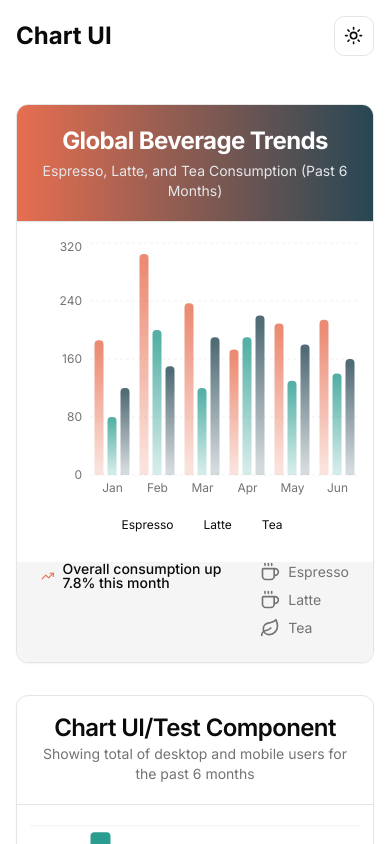
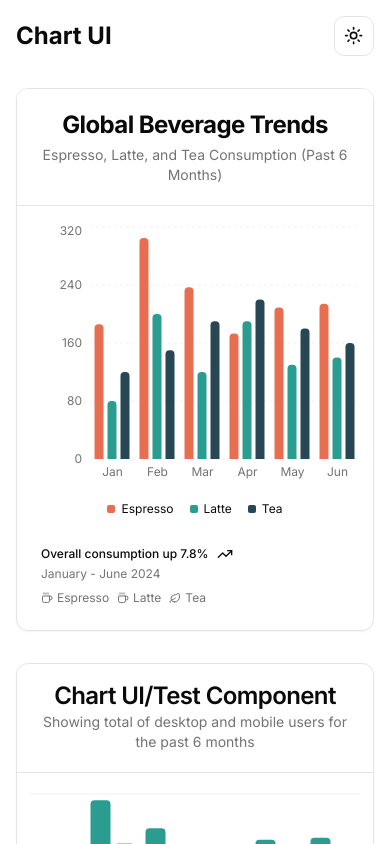
Before and after one commit to DrakeAlia/ui-chart, a Next.js app: page / in a window 390 px wide. Shown: the top 844 px of the page. Built offline with nearby package versions, Linux system fonts and the light colour scheme.

Commit message:
created and update coffee chart component

```diff
--- a/src/app/layout.tsx
+++ b/src/app/layout.tsx
@@ -7,8 +7,8 @@ import "@/styles/globals.css";
 const inter = Inter({ subsets: ["latin"] });
 
 export const metadata: Metadata = {
-  title: "Create Next App",
-  description: "Generated by create next app",
+  title: "Coffee Chart",
+  description: "Coffee chart showing the number of cups consumed each month",
 };
 
 export default function RootLayout({
--- a/src/app/page.tsx
+++ b/src/app/page.tsx
@@ -1,11 +1,11 @@
+import { CoffeeChart } from "@/components/CoffeeChart";
 import { Charts } from "@/components/Charts";
-import { CoffeeChart } from "@/components/CoffeeChart";
 import { ChartArea } from "@/components/ChartArea";
 import { PieChartWheel } from "@/components/PieChartWheel";
 
 export default function Home() {
   return (
-    <div className="space-y-8 ">
+    <div className="space-y-8">
       <div className="mb-8">
         <CoffeeChart />
       </div>
--- a/src/components/Charts.tsx
+++ b/src/components/Charts.tsx
@@ -1,7 +1,6 @@
 "use client";
 
 import { Bar, BarChart, CartesianGrid, LineChart, XAxis } from "recharts";
-import { useTheme } from "next-themes";
 
 import {
   Card,
--- a/src/components/CoffeeChart.tsx
+++ b/src/components/CoffeeChart.tsx
@@ -10,8 +10,6 @@ import {
   ResponsiveContainer,
   Tooltip,
 } from "recharts";
-import { useTheme } from "next-themes";
-import { motion } from "framer-motion";
 
 import {
   Card,
@@ -30,35 +28,34 @@ import {
 } from "@/components/ui/chart";
 
 import { TrendingUp, Coffee, Leaf } from "lucide-react";
+import { motion, AnimatePresence } from "framer-motion";
 
 const chartData = [
-  { month: "January", espresso: 186, latte: 80, tea: 120 },
-  { month: "February", espresso: 305, latte: 200, tea: 150 },
-  { month: "March", espresso: 237, latte: 120, tea: 190 },
-  { month: "April", espresso: 173, latte: 190, tea: 220 },
-  { month: "May", espresso: 209, latte: 130, tea: 180 },
-  { month: "June", espresso: 214, latte: 140, tea: 160 },
+  { month: "January", Espresso: 186, Latte: 80, Tea: 120 },
+  { month: "February", Espresso: 305, Latte: 200, Tea: 150 },
+  { month: "March", Espresso: 237, Latte: 120, Tea: 190 },
+  { month: "April", Espresso: 173, Latte: 190, Tea: 220 },
+  { month: "May", Espresso: 209, Latte: 130, Tea: 180 },
+  { month: "June", Espresso: 214, Latte: 140, Tea: 160 },
 ];
 
 const chartConfig = {
-  espresso: {
+  Espresso: {
     label: "Espresso",
     color: "hsl(var(--chart-1))",
   },
-  latte: {
+  Latte: {
     label: "Latte",
     color: "hsl(var(--chart-2))",
   },
-  tea: {
+  Tea: {
     label: "Tea",
     color: "hsl(var(--chart-3))",
   },
 } satisfies ChartConfig;
 
 export function CoffeeChart() {
-  const { theme } = useTheme();
   const [hoveredBar, setHoveredBar] = useState<string | null>(null);
-
   const CustomTooltip: React.FC<{
     active?: boolean;
     payload?: Array<{
@@ -66,6 +63,7 @@ export function CoffeeChart() {
       value: number;
       color: string;
     }>;
+
     label?: string;
   }> = ({ active, payload, label }) => {
     if (active && payload && payload.length) {
@@ -85,12 +83,12 @@ export function CoffeeChart() {
 
   return (
     <Card className="overflow-hidden">
-      <CardHeader className="flex items-center gap-2 space-y-0 border-b py-5 sm:flex-row bg-gradient-to-r from-[hsl(var(--chart-1))] to-[hsl(var(--chart-3))] text-white">
+      <CardHeader className="flex items-center gap-2 space-y-0 border-b py-5 sm:flex-row bg-background text-foreground">
         <div className="grid flex-1 gap-1 text-center sm:text-left">
           <CardTitle className="text-2xl font-bold">
             Global Beverage Trends
           </CardTitle>
-          <CardDescription className="text-gray-200">
+          <CardDescription>
             Espresso, Latte, and Tea Consumption (Past 6 Months)
           </CardDescription>
         </div>
@@ -110,144 +108,82 @@ export function CoffeeChart() {
               <Tooltip content={<CustomTooltip />} />
               <ChartLegend content={<ChartLegendContent />} />
               <Bar
-                dataKey="espresso"
-                fill="url(#espressoGradient)"
+                dataKey="Espresso"
+                fill="hsl(var(--chart-1))"
                 radius={[4, 4, 0, 0]}
-                onMouseEnter={() => setHoveredBar("espresso")}
+                onMouseEnter={() => setHoveredBar("Espresso")}
                 onMouseLeave={() => setHoveredBar(null)}
-              >
-                {chartData.map((entry, index) => (
-                  <motion.rect
-                    key={`espresso-${index}`}
-                    initial={{ opacity: 0, y: 20 }}
-                    animate={{ opacity: 1, y: 0 }}
-                    transition={{ duration: 0.5, delay: index * 0.1 }}
               />
-                ))}
-              </Bar>
               <Bar
-                dataKey="latte"
-                fill="url(#latteGradient)"
+                dataKey="Latte"
+                fill="hsl(var(--chart-2))"
                 radius={[4, 4, 0, 0]}
-                onMouseEnter={() => setHoveredBar("latte")}
+                onMouseEnter={() => setHoveredBar("Latte")}
                 onMouseLeave={() => setHoveredBar(null)}
-              >
-                {chartData.map((entry, index) => (
-                  <motion.rect
-                    key={`latte-${index}`}
-                    initial={{ opacity: 0, y: 20 }}
-                    animate={{ opacity: 1, y: 0 }}
-                    transition={{ duration: 0.5, delay: index * 0.1 + 0.2 }}
               />
-                ))}
-              </Bar>
               <Bar
-                dataKey="tea"
-                fill="url(#teaGradient)"
+                dataKey="Tea"
+                fill="hsl(var(--chart-3))"
                 radius={[4, 4, 0, 0]}
-                onMouseEnter={() => setHoveredBar("tea")}
+                onMouseEnter={() => setHoveredBar("Tea")}
                 onMouseLeave={() => setHoveredBar(null)}
-              >
-                {chartData.map((entry, index) => (
-                  <motion.rect
-                    key={`tea-${index}`}
-                    initial={{ opacity: 0, y: 20 }}
-                    animate={{ opacity: 1, y: 0 }}
-                    transition={{ duration: 0.5, delay: index * 0.1 + 0.4 }}
               />
-                ))}
-              </Bar>
-              <defs>
-                <linearGradient
-                  id="espressoGradient"
-                  x1="0"
-                  y1="0"
-                  x2="0"
-                  y2="1"
-                >
-                  <stop
-                    offset="5%"
-                    stopColor="hsl(var(--chart-1))"
-                    stopOpacity={0.8}
-                  />
-                  <stop
-                    offset="95%"
-                    stopColor="hsl(var(--chart-1))"
-                    stopOpacity={0.2}
-                  />
-                </linearGradient>
-                <linearGradient id="latteGradient" x1="0" y1="0" x2="0" y2="1">
-                  <stop
-                    offset="5%"
-                    stopColor="hsl(var(--chart-2))"
-                    stopOpacity={0.8}
-                  />
-                  <stop
-                    offset="95%"
-                    stopColor="hsl(var(--chart-2))"
-                    stopOpacity={0.2}
-                  />
-                </linearGradient>
-                <linearGradient id="teaGradient" x1="0" y1="0" x2="0" y2="1">
-                  <stop
-                    offset="5%"
-                    stopColor="hsl(var(--chart-3))"
-                    stopOpacity={0.8}
-                  />
-                  <stop
-                    offset="95%"
-                    stopColor="hsl(var(--chart-3))"
-                    stopOpacity={0.2}
-                  />
-                </linearGradient>
-              </defs>
             </BarChart>
           </ResponsiveContainer>
         </ChartContainer>
       </CardContent>
-      <CardFooter className="bg-muted">
-        <div className="flex w-full items-start gap-4 text-sm">
+      <CardFooter>
+        <div className="flex w-full flex-col sm:flex-row sm:items-center sm:justify-between gap-2 text-xs sm:text-sm">
+          <div className="flex flex-col sm:flex-row sm:items-center gap-1 sm:gap-4">
             <motion.div
-            className="grid gap-2"
+              className="flex items-center gap-2 font-medium"
               initial={{ opacity: 0, x: -20 }}
               animate={{ opacity: 1, x: 0 }}
               transition={{ duration: 0.5 }}
             >
-            <div className="flex items-center gap-2 font-medium leading-none">
-              <TrendingUp className="h-5 w-5 text-[hsl(var(--chart-1))]" />
-              <span>Overall consumption up 7.8% this month</span>
-            </div>
+              Overall consumption up 7.8%{" "}
+              <TrendingUp className="h-4 w-4 sm:h-4 sm:w-4" />
             </motion.div>
             <motion.div
-            className="grid gap-2"
+              className="text-muted-foreground"
+              initial={{ opacity: 0, x: -20 }}
+              animate={{ opacity: 1, x: 0 }}
+              transition={{ duration: 0.5, delay: 0.1 }}
+            >
+              January - June 2024
+            </motion.div>
+          </div>
+          <motion.div
+            className="flex flex-wrap items-center gap-2 sm:gap-4"
             initial={{ opacity: 0, x: 20 }}
             animate={{ opacity: 1, x: 0 }}
             transition={{ duration: 0.5, delay: 0.2 }}
           >
-            <div className="flex items-center gap-2 leading-none text-muted-foreground">
-              <Coffee
-                className={`h-5 w-5 ${
-                  hoveredBar === "espresso" ? "text-[hsl(var(--chart-1))]" : ""
+            {["Espresso", "Latte", "Tea"].map((item, index) => (
+              <div
+                key={item}
+                className="flex items-center gap-1 text-muted-foreground"
+              >
+                {item === "Tea" ? (
+                  <Leaf
+                    className={`h-3 w-3 sm:h-4 sm:w-4 ${
+                      hoveredBar === item
+                        ? `text-[hsl(var(--chart-${index + 1}))]`
+                        : ""
                     }`}
                   />
-              <span>Espresso</span>
-            </div>
-            <div className="flex items-center gap-2 leading-none text-muted-foreground">
+                ) : (
                   <Coffee
-                className={`h-5 w-5 ${
-                  hoveredBar === "latte" ? "text-[hsl(var(--chart-2))]" : ""
+                    className={`h-3 w-3 sm:h-4 sm:w-4 ${
+                      hoveredBar === item
+                        ? `text-[hsl(var(--chart-${index + 1}))]`
+                        : ""
                     }`}
                   />
-              <span>Latte</span>
+                )}
+                <span>{item}</span>
               </div>
-            <div className="flex items-center gap-2 leading-none text-muted-foreground">
-              <Leaf
-                className={`h-5 w-5 ${
-                  hoveredBar === "tea" ? "text-[hsl(var(--chart-3))]" : ""
-                }`}
-              />
-              <span>Tea</span>
-            </div>
+            ))}
           </motion.div>
         </div>
       </CardFooter>
--- a/src/components/layout/header.tsx
+++ b/src/components/layout/header.tsx
@@ -3,8 +3,8 @@ import { ModeToggle } from "@/components/layout/Mode-Toggle";
 export function Header() {
   return (
     <header className="w-full">
-      <div className="container mx-auto px-4 py-4 flex justify-between items-center">
-        <h1 className="text-2xl font-bold">Chart UI</h1>
+      <div className="container mx-auto px-4 pt-4 flex justify-between items-center">
+        <div className="text-2xl font-bold">Chart UI</div>
         <nav>
           <ul className="flex space-x-4 items-center">
             <li>
```
Lines whose indentation alone changed are shown as unchanged.
